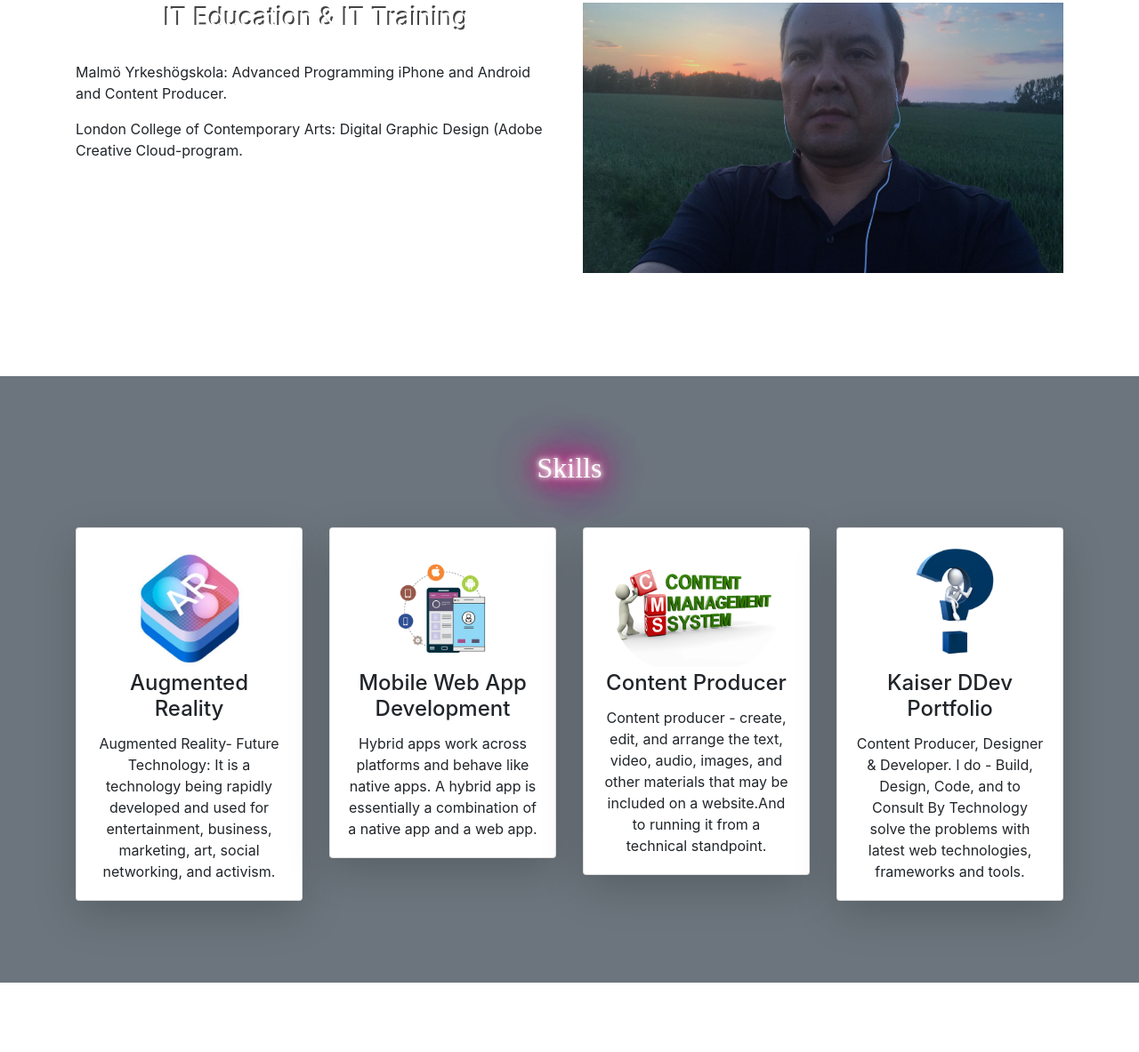
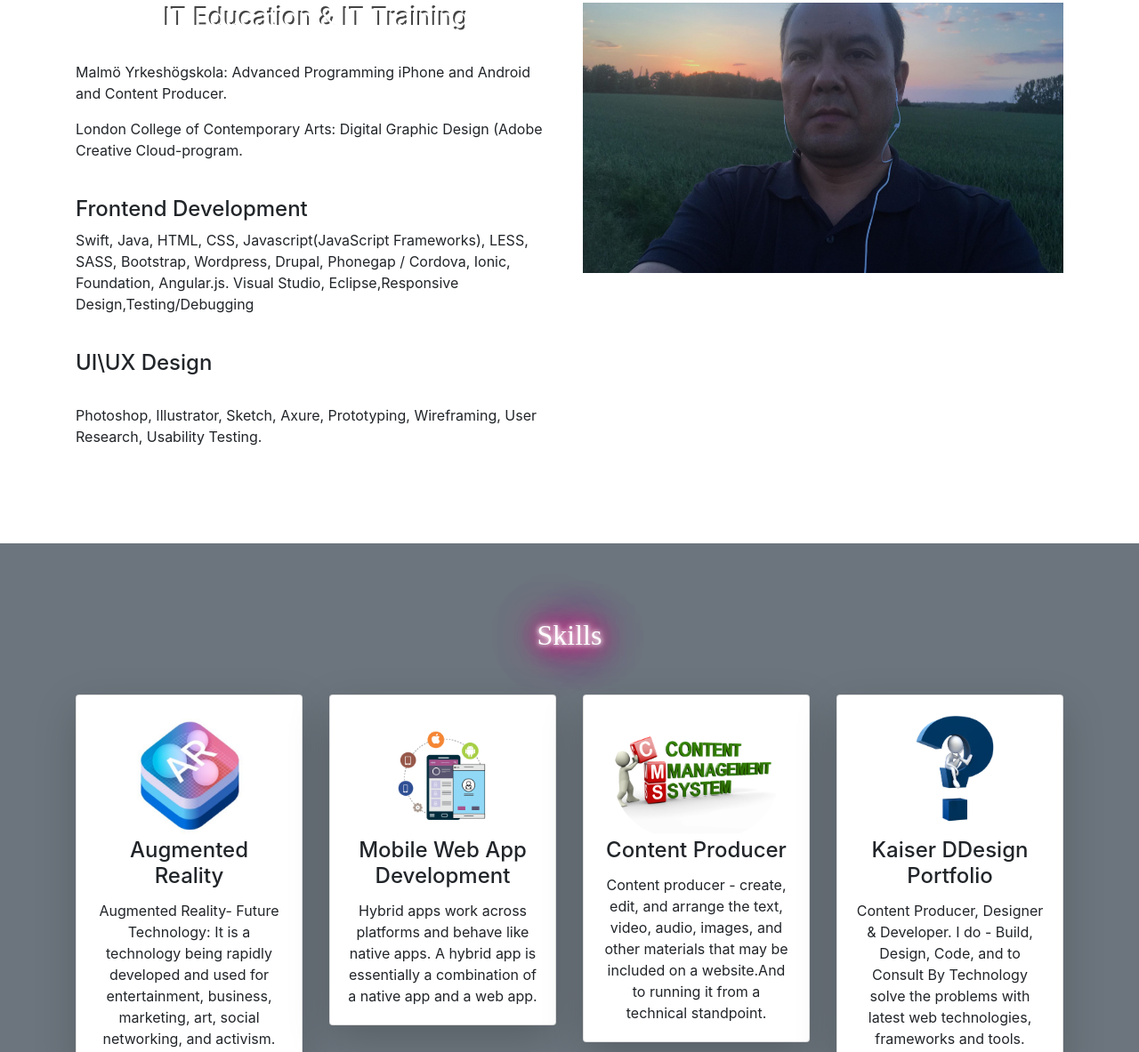
Before and after one commit to Kaiser69/Kaiser69.github.io, a plain HTML site: page index.html in a window 1280 px wide. Shown: the part 2027-3210 px from the top of the page at 89% size. Drawn offline with nearby package versions, Linux system fonts and the light colour scheme; some packages are replaced by stand-ins of ours.

Commit message:
Update index.html

```diff
--- a/index.html
+++ b/index.html
@@ -106,7 +106,11 @@
       <div class="col-lg-6">  <!-- Start About 2nd Row's 1st Column -->
         <h3 class="text-center">IT Education & IT Training</h3> <br>
         <p>Malmö Yrkeshögskola: Advanced Programming iPhone and Android and Content Producer.</p>
-        <p>London College of Contemporary Arts: Digital Graphic Design (Adobe Creative Cloud-program.</p>
+        <p>London College of Contemporary Arts: Digital Graphic Design (Adobe Creative Cloud-program.</p><br>
+        <h4> Frontend Development</h4>
+        <p>Swift, Java, HTML, CSS, Javascript(JavaScript Frameworks), LESS, SASS, Bootstrap, Wordpress, Drupal, Phonegap / Cordova, Ionic, Foundation, Angular.js. Visual Studio, Eclipse,Responsive Design,Testing/Debugging </p><br>
+        <h4> UI\UX Design</h4><br>
+         <p> Photoshop, Illustrator, Sketch, Axure, Prototyping, Wireframing, User Research, Usability Testing. </h4><br>
     </div>  <!-- End About  2nd Row's 1st Column -->
 
       <div class="col-lg-6 mb-4">   <!-- Start About  2nd Row's 2nd Column -->
@@ -155,7 +159,7 @@
           <div class="card shadow-lg mb-2">
             <div class="card-body text-center">
               <img src="images/avtar4.jpeg" class="img-fluid" style="border-radius: 100px; height:140px;">
-              <h4 class="card-title"> Kaiser DDev Portfolio</h4>
+              <h4 class="card-title"> Kaiser DDesign Portfolio</h4>
               <p class="card-text">Content Producer, Designer & Developer. I do - Build, Design, Code, and to Consult By Technology solve the problems with latest web technologies, frameworks and tools.</p>
             </div>
           </div>
```
